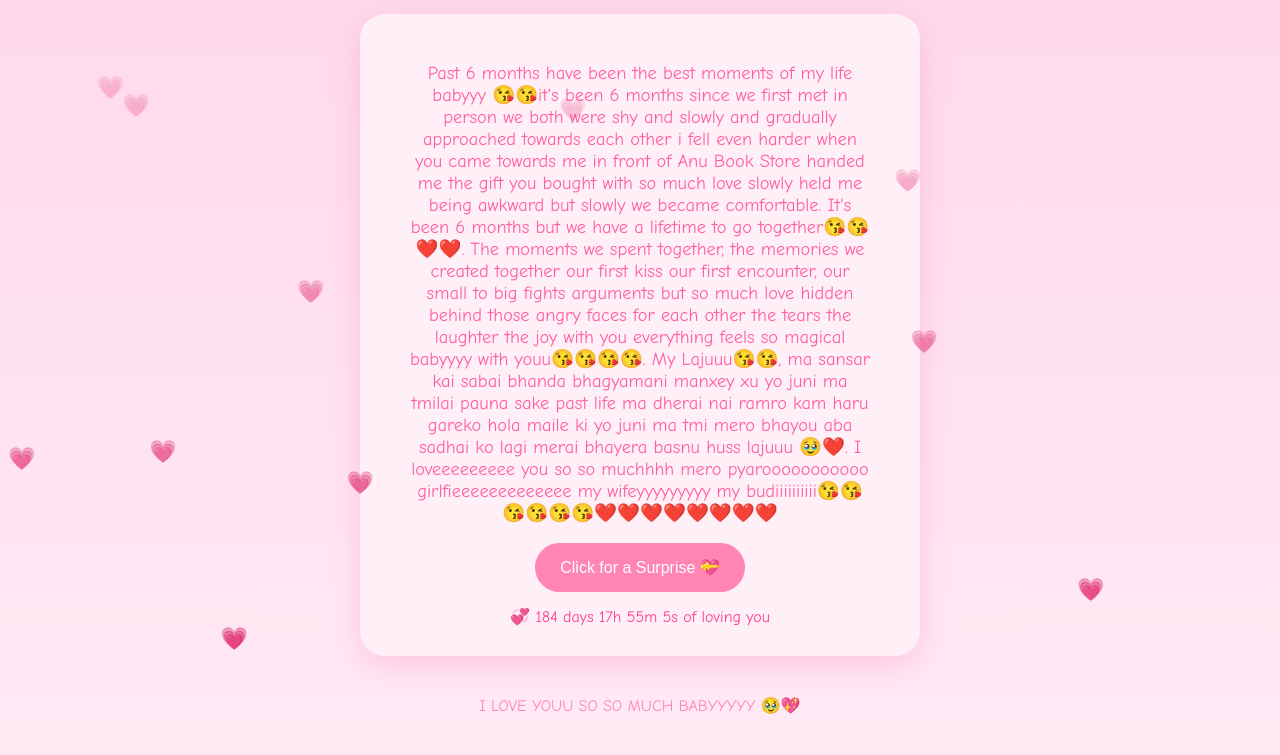
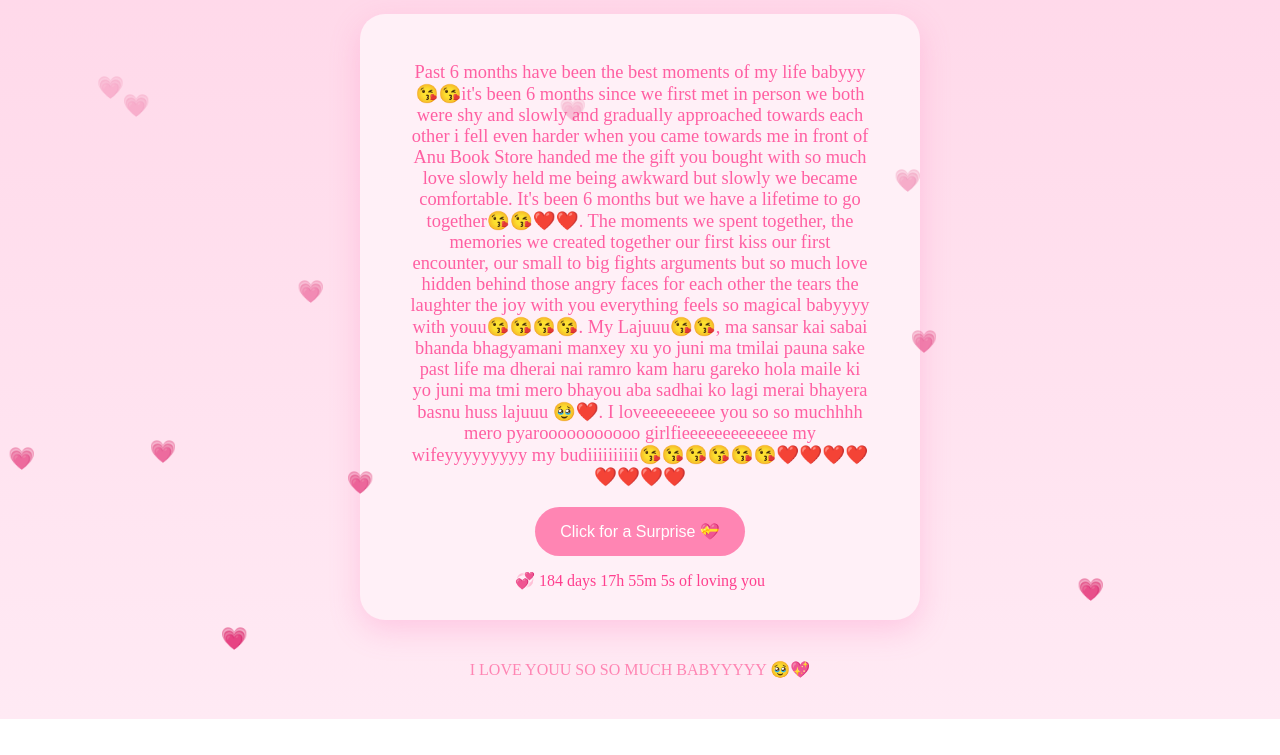
Before and after one commit to Shaddddyyyyyyyyyy/happy6monthanniversary, a plain HTML site: page index.html in a window 1280 px wide. Shown: the part 127-882 px from the top of the page. After the commit the page ends 846 px from the top, so only its background shows below. Drawn offline with Linux system fonts and the light colour scheme.

Commit message:
Update index.html

```diff
--- a/index.html
+++ b/index.html
@@ -9,7 +9,7 @@
 <style>
 body {
   margin: 0;
-  font-family: 'Comic Sans MS', 'Poppins' ;
+  font-family: 'Comic Sans MS', 'Poppins'cursive ;
   background: linear-gradient(180deg, #ffd6e8, #ffeaf4);
   overflow-x: hidden;
   text-align: center;
```
